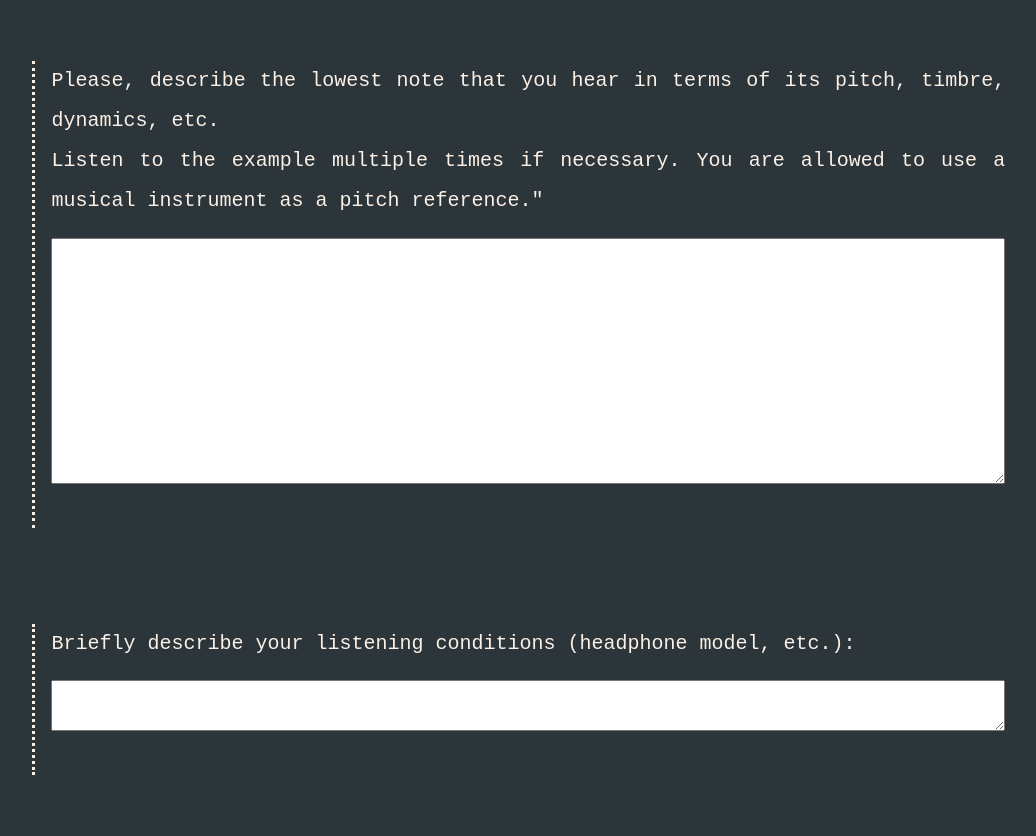
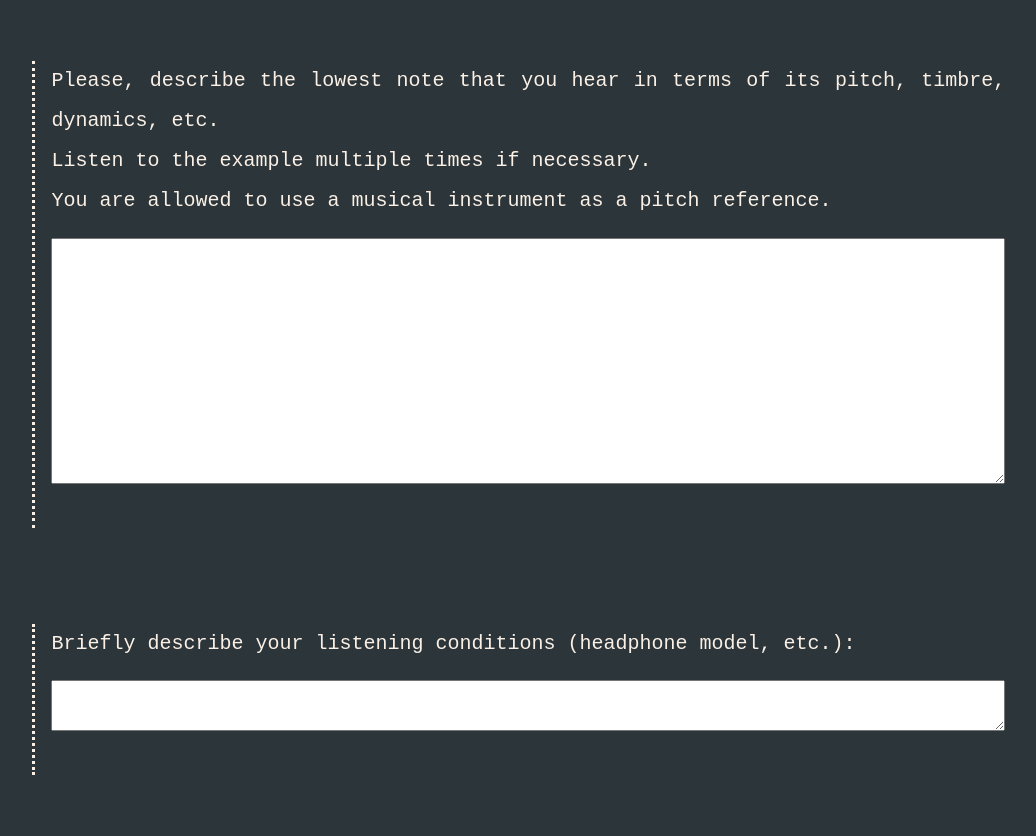
Before and after one commit to janmachalski/fonoteka.org, a plain HTML site: page badania/barberpole/index.html in a window 1280 px wide. Shown: the part 1608-2444 px from the top of the page, without its empty margins (70-1106 px from the left). Drawn offline with Linux system fonts and the light colour scheme.

Commit message:
Update index.html

```diff
--- a/badania/barberpole/index.html
+++ b/badania/barberpole/index.html
@@ -192,7 +192,7 @@
             <br>
             <div class="sekcjaKwestionariusza">
               <h2 style="text-align: justify">
-                    <div class="english">Please, describe the lowest note that you hear in terms of its pitch, timbre, dynamics, etc.<br>Listen to the example multiple times if necessary. You are allowed to use a musical instrument as a pitch reference."</div>
+                    <div class="english">Please, describe the lowest note that you hear in terms of its pitch, timbre, dynamics, etc.<br>Listen to the example multiple times if necessary.<br>You are allowed to use a musical instrument as a pitch reference.</div>
                     <div class="polski">Proszę, opisz najniższy dźwięk, który słyszysz, odnosząc się do jego barwy, wysokości, lokalizacji itp.<br>W razie potrzeby możesz posłuchać przykładu wielokrotnie oraz skorzystać z instrumentu muzycznego jako referencji wysokości dźwięku.</div>
               </h2>
               <textarea required name="opis_najnizszego_dzwieku" rows="16" class="w-full rounded-md border bg-white shadow border-gray-400 focus:border-indigo-500 "></textarea>
```
